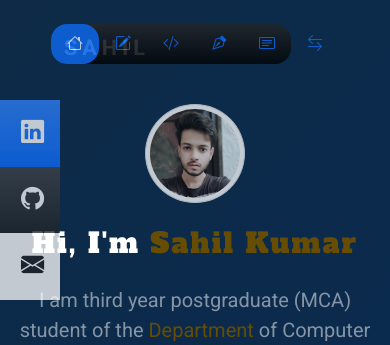
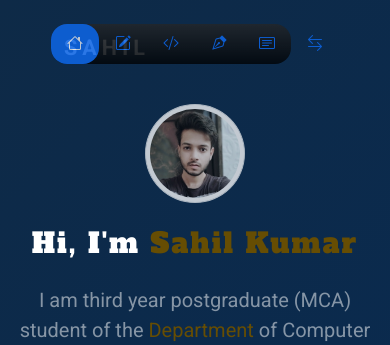
Before and after one commit to Sahilk3/Portfolio, a plain HTML site: page index.html in a window 390 px wide. Shown: the top 345 px of the page. Drawn offline with nearby package versions, Linux system fonts and the light colour scheme.

Commit message:
Update index.html

```diff
--- a/index.html
+++ b/index.html
@@ -72,7 +72,7 @@
 
 
       <!-- social links -->
-      <div class="social position-absolute ">
+      <div class="social position-absolute d-lg-block d-none">
         <a href="https://www.linkedin.com/in/sahil-kumar-218548214" class="text-decoration-none opacity-75" data-aos="zoom-in" data-aos-duration="1000" data-aos-offset="300">
           <div class="social-btn bg-primary bg-gradient text-white px-3 py-3 d-flex position-relative fs-3 justify-content-end">
               <p class="me-4 my-auto">LinkedIn</p>
```
